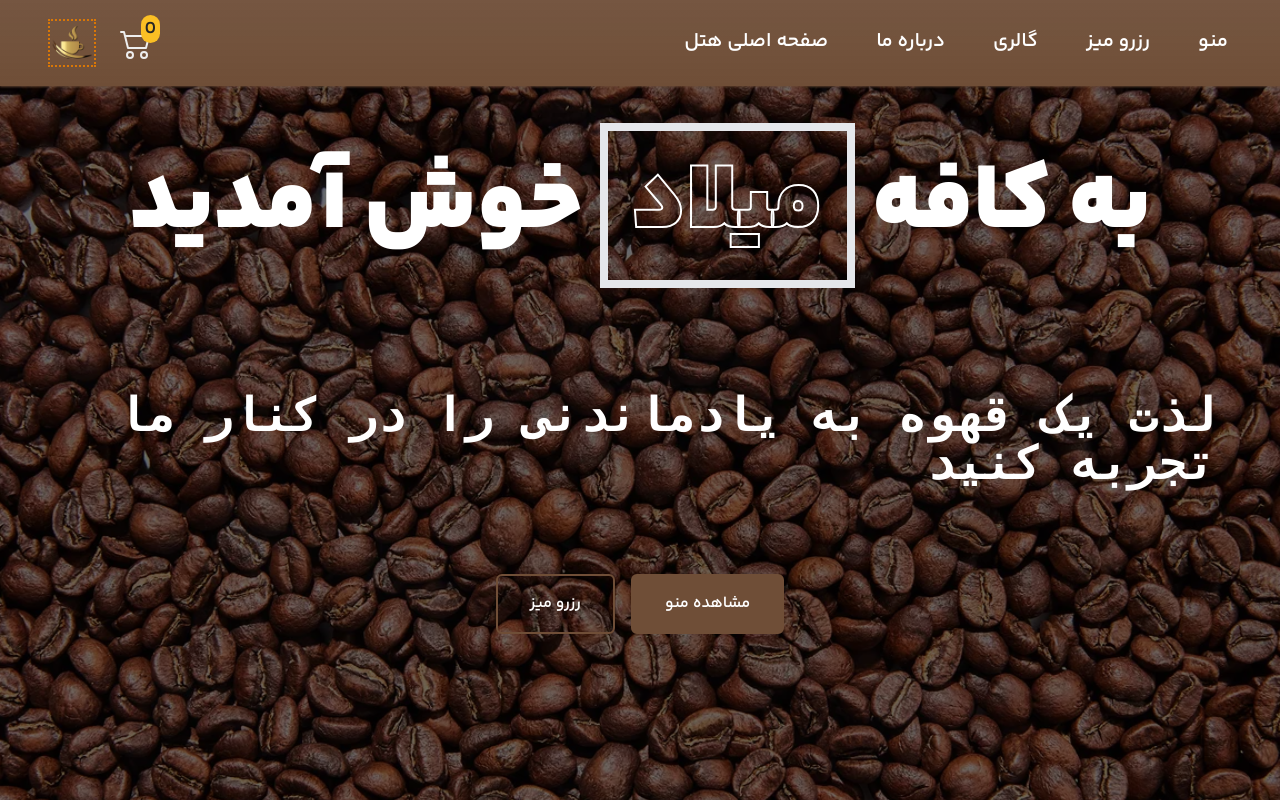
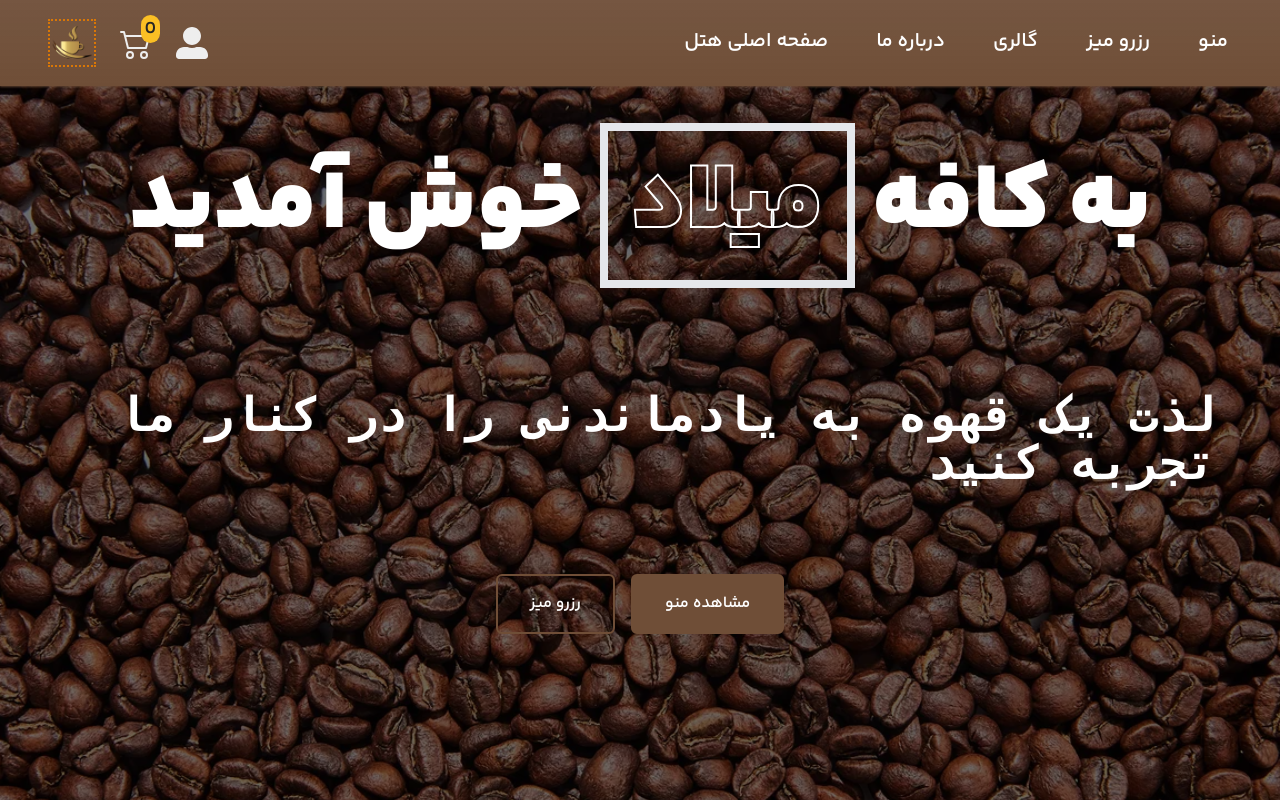
Before and after one commit to EHSANMADADI/Hotel-project, a Next.js app: page /coffee-shop in a window 1280 px wide. Shown: the top 800 px of the page. Built offline with nearby package versions, Linux system fonts and the light colour scheme; no server answers.

Commit message:
Authorization Coffee-shop

```diff
--- a/components/user/pages/LoginPage/hooks/useCheckOTP.ts
+++ b/components/user/pages/LoginPage/hooks/useCheckOTP.ts
@@ -1,4 +1,5 @@
 import api from "@/Configs/api";
+import useRole from "@/store/useRole";
 import { setCookie } from "@/utils/cookie";
 import { useMutation } from "@tanstack/react-query";
 import { useRouter } from "next/navigation";
@@ -11,11 +12,16 @@ interface Data {
 
 const useCheckOTP = () => {
   const { push } = useRouter();
+  const { changeRole } = useRole();
   return useMutation({
     mutationFn: (data: Data) => {
       return api
         .post("/doVerify", data)
         .then((res) => {
+          // console.log(res.data.user.phone);
+          res.data.user.roles.name === "client"
+            ? changeRole("Client")
+            : changeRole("Admin");
           setCookie(res?.data.token);
           toast.success("با موفقیت وارد شدید.", { duration: 3000 });
           push("/");
--- a/components/user/pages/cafe/Admin/index.tsx
+++ b/components/user/pages/cafe/Admin/index.tsx
@@ -1,5 +1,7 @@
 'use client'
 import React, { useState } from 'react'
+import { useRouter } from 'next/navigation';
+import useRole from '@/store/useRole';
 import Sidebar from './sidebar/Sidebar'
 import AddTable from './Table/AddTable';
 import EditTables from './Table/EditTables';
@@ -11,6 +13,13 @@ export type Step = "Add Table" | "Edit Table" | "Add to Menu" | "Edit Menu" | "S
 
 const AdminPanel = () => {
     const [step, setStep] = useState<Step>("Add Table")
+    const { push } = useRouter()
+    const { role } = useRole()
+    if (typeof window !== "undefined")
+        if (role !== 'Admin') {
+            push('/coffee-shop')
+        }
+        else
             return (
                 <main className='min-h-[600px] flex gap-2 sm:flex-col sm:gap-4 m-2 rounded-lg bg-transparent'>
                     <Sidebar setStep={setStep} step={step} />
--- a/components/user/pages/cafe/Menu/index.tsx
+++ b/components/user/pages/cafe/Menu/index.tsx
@@ -3,12 +3,14 @@ import React, { useEffect, useState } from 'react'
 import CardItem from './Card-item'
 import api from '@/Configs/api'
 import { MenuItems } from './types/MenuItems'
+import useRole from '@/store/useRole'
 
 const Menu = () => {
     const [menuItems, setMenuItems] = useState([] as MenuItems[])
     const [isError, setIsError] = useState(false)
+    const { role } = useRole()
     useEffect(() => {
-        const fetchUsers = async () => {
+        const fetchItems = async () => {
             try {
                 const { data } = await api.get<MenuItems[]>('/menu-items')
                 const _menuItems = data.filter((item) => item.type === 'coffeeShop')
@@ -17,17 +19,20 @@ const Menu = () => {
                 setIsError(true)
             }
         }
-        fetchUsers()
-    }, [])
+        if (role !== 'UnAuthenticated')
+            fetchItems()
+    }, [role])
     return (
         <section id='Menu' className='px-12 md:px-8 xl:px-16'>
             <h2 className='text-white text-3xl font-bold text-center py-4'>منوی کافه</h2>
-            {isError ? <p className='text-center text-slate-200 text-xl font-bold'>برای مشاهده منو لازم است وارد حساب کاربری خود شوید</p> :
-                <div className='grid grid-cols-3 xxl:grid-cols-2 xl:grid-cols-1 lg:gap-x-8 gap-x-16 gap-y-8 px-6 lg:px-4 md:px-3'>
+
+            {role === 'UnAuthenticated' ? <p className='text-center text-slate-200 text-xl font-bold'>برای مشاهده منو لازم است وارد حساب کاربری خود شوید</p> :
+                (isError? <p className='text-center text-slate-200 text-xl font-bold'>خطایی در پشت صحنه رخ داد.</p> : <div className='grid grid-cols-3 xxl:grid-cols-2 xl:grid-cols-1 lg:gap-x-8 gap-x-16 gap-y-8 px-6 lg:px-4 md:px-3'>
                     {menuItems.map((item) => {
                         return <CardItem item={item} key={item.id} />
                     })}
                 </div>
+                )
             }
         </section>
     )
--- a/components/user/pages/cafe/Navbar/index.tsx
+++ b/components/user/pages/cafe/Navbar/index.tsx
@@ -1,27 +1,21 @@
 'use client'
 import Image from 'next/image'
 import Link from 'next/link'
-import React, { useEffect, useState } from 'react'
 import { BsCart2 } from "react-icons/bs";
 import { useCart } from '@/Context/CartContextProvider'
 import CustomLink from './Link';
 import MobileMenu from './MobileMenu';
 import { Links } from './Links';
 import { FaUserAlt, FaUserEdit } from 'react-icons/fa';
-import api from '@/Configs/api';
+import useRole from '@/store/useRole';
 
 const Navbar = () => {
   const cart = useCart()
-  const [role, setRole] = useState("")
+  const { role } = useRole()
 
-  useEffect(() => {
-    api.get('/me').then((data) => setRole(data?.data?.user?.roles?.name || '')
-    ).catch(() => setRole("")
-    )
-  }, [])
   const amountOfCart = cart.selectedItems.reduce((acc, item) => { return acc + item.quantity }, 0)
   return (
-    <nav className='flex from-coffee to-coffee/95 bg-gradient-to-t sticky top-0 shadow-sm shadow-coffee/80 w-full items-center justify-between  py-3 px-12 sm:px-4'>
+    <nav className='flex max-w-[2786px] mx-auto  from-coffee to-coffee/95 bg-gradient-to-t sticky top-0 shadow-sm shadow-coffee/80 w-full items-center justify-between  py-3 px-12 sm:px-4'>
       <ul className={`flex
           md:hidden justify-center lg:gap-6 gap-10 items-center py-3`}>
         {Links.map(link => <CustomLink key={link.id} href={link.href}>{link.title}</CustomLink>)}
@@ -29,15 +23,14 @@ const Navbar = () => {
       <MobileMenu />
       <div className='flex items-center gap-6 z-10'>
 
-        {!!role && (
-          role === 'client' ?
-            <Link href='/coffee-shop/user'>
-              <FaUserAlt cursor='pointer' className='hover:fill-slate-300 duration-100' color='#eee' size={32} />
-            </Link>
-            :
-            <Link href='/coffee-shop/admin'>
-              <FaUserEdit cursor='pointer' className='hover:fill-slate-300 duration-100' color='#eee' size={32} />
-            </Link>)
+        {role === 'Admin' ?
+          <Link href='/coffee-shop/admin'>
+            <FaUserEdit cursor='pointer' className='hover:fill-slate-300 duration-100' color='#eee' size={32} />
+          </Link>
+          :
+          <Link href={role === 'Client' ? '/coffee-shop/user' : '/auth'}>
+            <FaUserAlt cursor='pointer' className='hover:fill-slate-300 duration-100' color='#eee' size={32} />
+          </Link>
         }
         <Link href='/coffee-shop/cart' className='relative'>
           <span className='absolute -top-3 -right-2 px-1 bg-amber-400 rounded-full
--- a/components/user/pages/cafe/Reservation/ConfirmReserve.tsx
+++ b/components/user/pages/cafe/Reservation/ConfirmReserve.tsx
@@ -1,4 +1,5 @@
 import api from '@/Configs/api'
+import useRole from '@/store/useRole'
 import { useRouter } from 'next/navigation'
 import React, { FormEvent } from 'react'
 import toast from 'react-hot-toast'
@@ -12,8 +13,13 @@ interface Props {
 
 const ConfirmReserve = ({ checkInHour, checkOutHour, tableId, date }: Props) => {
     const { push } = useRouter()
+    const { role } = useRole()
     const reserveTable = (e: FormEvent<HTMLFormElement>) => {
         e.preventDefault()
+        if (role === 'UnAuthenticated') {
+            toast.error('برای رزرو میز ابتدا وارد حساب کاربری خود شوید.')
+            return push('/auth')
+        }
         const formData = new FormData(e.currentTarget)
         const firstName = formData.get('firstName') as string
         const lastName = formData.get('lastName') as string
@@ -27,6 +33,11 @@ const ConfirmReserve = ({ checkInHour, checkOutHour, tableId, date }: Props) =>
             return toast.error("شماره تلفن را به درستی وارد کنید")
         if (!number_of_guest || +number_of_guest < -1)
             return toast.error('تعداد مهمان را به درستی وارد کنید')
+        if (role === 'Admin') {
+            toast.error("رزرو میز برای ادمین امکان پذیر نیست.")
+            return push('/coffee-shop')
+        }
+
         api.post('/coffee-shop/reserves', {
             number_of_guest,
             coffee_shop_table_id: tableId,
--- a/components/user/pages/cafe/Reservation/index.tsx
+++ b/components/user/pages/cafe/Reservation/index.tsx
@@ -33,7 +33,8 @@ export default function ReserveFormPage() {
         if (!_checkInHour || !_date || !_checkOutHour)
             return toast.error("ساعت و تاریخ را به درستی وارد کنید")
         setDate(_date)
-        const formattedDate = date.replaceAll('/', '-')
+        const formattedDate = _date.replaceAll('/', '-')
+
         api.get<Tables[]>(`/coffee-shops-unreserved?date=${formattedDate}&time=${_checkInHour}`)
             .then(data => setTables(data.data)
             ).catch(_ => {
@@ -58,7 +59,6 @@ export default function ReserveFormPage() {
             <div className="bg-transparent dark:bg-slate-900 mb-5">
                 <form onSubmit={submitHandler} className="grid grid-cols-1 gap-6 gap-y-16 rounded-xl p-6 items-center max-w-3xl mx-auto w-2/3 my-12 px-8">
                     <div className='flex gap-2 flex-col border-b border-gray-700 focus-within:border-b-2'>
-
                         <label htmlFor="date">تاریخ </label>
                         <DatePicker name='date'
                             id='date'
--- a/components/user/pages/cafe/cart/index.tsx
+++ b/components/user/pages/cafe/cart/index.tsx
@@ -8,18 +8,20 @@ import toast from 'react-hot-toast'
 import { Tabledata, TableHeader } from '../user/Utils'
 import { useRouter } from 'next/navigation'
 import { CafeReserves } from '../Admin/hooks/useReserves'
+import useRole from '@/store/useRole'
 
 const Cart = () => {
   const cart = useCart()
   const { push } = useRouter()
+  const { role } = useRole()
   const [reserves, setReserves] = useState([] as CafeReserves[])
   const [selectedReserve, setSelectedReserve] = useState(-1)
   const [tableNumbers, setTableNumbers] = useState([] as string[])
-  useEffect(()=>{
+  useEffect(() => {
     reserves.map(reserve => api.get(`/coffee-shop/tables/${reserve.coffee_shop_table_id}`)
       .then(data => setTableNumbers((prev) => [...prev, data.data.number_of_table]))
     )
-  },[reserves])
+  }, [reserves])
   return (
     <main className='bg-slate-300/90 dark:bg-[#161a21] min-h-screen py-24'>
       {
@@ -29,10 +31,19 @@ const Cart = () => {
             {cart.selectedItems.map(item =>
               <CartItem key={item.id} details={item} />
             )}
+            {!(!!reserves.length) &&
               <button className='bg-orange-500 hover:bg-orange-600 duration-200
               hover:-translate-y-1 text-neutral-900 w-4/5 max-w-lg rounded-xl
              sm:px-6 px-12 py-4 text-center font-bold tracking-wide'
                 onClick={() => {
+                  if (role === 'UnAuthenticated') {
+                    toast.error('ابتدا وارد حساب کاربری خود شوید.')
+                    return push('/auth')
+                  }
+                  if (role === 'Admin') {
+                    toast.error("ادمین نمیتواند سفارشی را ثبت کند.")
+                    return push('/coffee-shop')
+                  }
                   api.get<{ coffeeShopReserves: CafeReserves[] }>('/my-reserves').then((data) => {
                     if (!data.data.coffeeShopReserves.length)
                       push('/coffee-shop/reservation')
@@ -42,9 +53,10 @@ const Cart = () => {
               >
                 انتخاب رزرو
               </button>
+            }
             {
               !!reserves.length &&
-              <div className='mx-auto bg-gray-200 dark:bg-gray-700 w-5/6 max-w-3xl overflow-x-scroll scrollbar'>
+              <div className='mx-auto bg-gray-200 dark:bg-gray-700 w-5/6 max-w-3xl sm:overflow-x-scroll scrollbar'>
 
                 <table className='text-center w-full '>
                   <thead>
--- a/components/user/pages/home/landing/menu/index.tsx
+++ b/components/user/pages/home/landing/menu/index.tsx
@@ -48,14 +48,8 @@ const Menu = () => {
   const cart = useCart();
 
   const [selectedItems, setSelectItems] = useState(cart.selectedItems)
-  console.log("menue=>"+selectedItems);
-
 
   const amountOfCart = (cart.selectedItems || []).reduce((acc, item) => item.quantity + acc, 0);
-
-  console.log(cart.selectedItems);
-
-  console.log({cart});
 
   return (
     <>
--- /dev/null
+++ b/store/useRole.ts
@@ -0,0 +1,23 @@
+import { create } from "zustand";
+import { persist } from "zustand/middleware";
+
+type Role = "Admin" | "Client" | "UnAuthenticated";
+
+interface AuthState {
+  role: Role;
+  changeRole: (role: Role) => void;
+}
+
+const useRole = create<AuthState>()(
+  persist(
+    (set) => ({
+      role: "UnAuthenticated",
+      changeRole: (role) => set({ role }),
+    }),
+    {
+      name: "auth",
+    }
+  )
+);
+
+export default useRole;
```
Also changed, not shown: app/coffee-shop/admin/page.tsx (+1 -14 lines), store/Store.ts (deleted, +0 -12 lines). Lines whose indentation alone changed are shown as unchanged.
